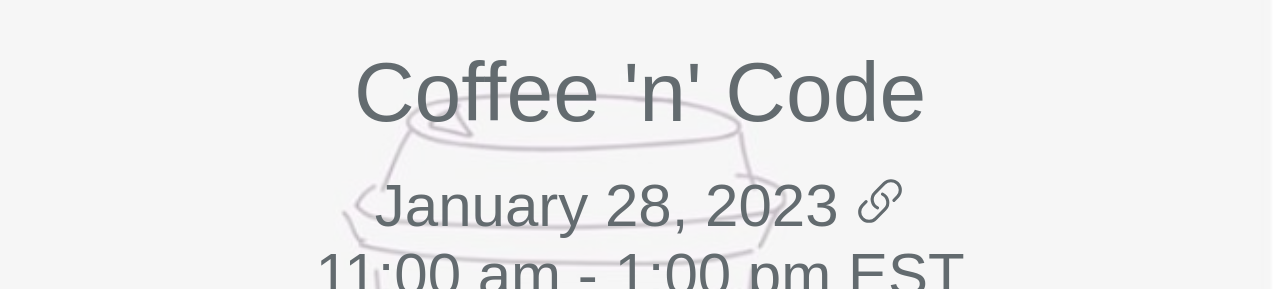
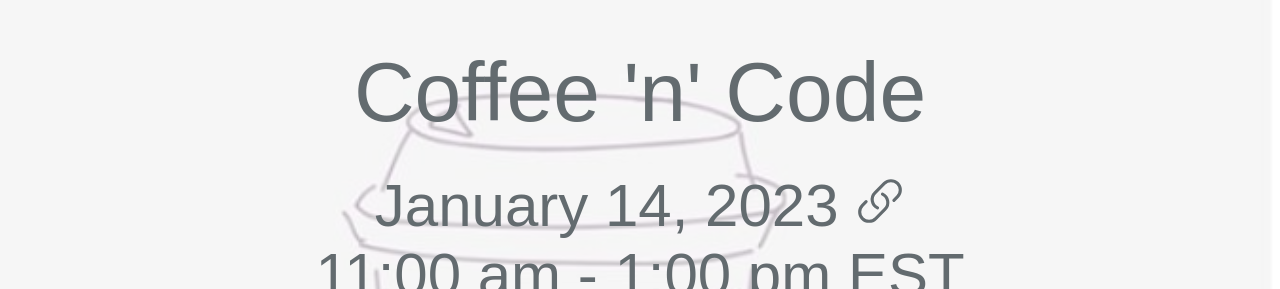
Before and after one commit to brampton-coffee-and-code/coffee-and-code, a Nuxt app: page / in a window 1280 px wide. Shown: the part 215-504 px from the top of the page. Built offline with nearby package versions, Linux system fonts and the light colour scheme.

Commit message:
fix(date): missing date
Adding in the missing date

```diff
--- a/app.vue
+++ b/app.vue
@@ -51,7 +51,7 @@ const allDates = (() => {
   const [year, month, day] = firstEvent.split('-');
   const currentDate = new Date(+year, +month - 1, +day);
 
-  for (let weekNumber = 1; weekNumber < 26; weekNumber++) {
+  for (let weekNumber = 0; weekNumber < 26; weekNumber++) {
     const nextDate = new Date(currentDate);
 
     nextDate.setHours(0, 0, 0, 0);
```
